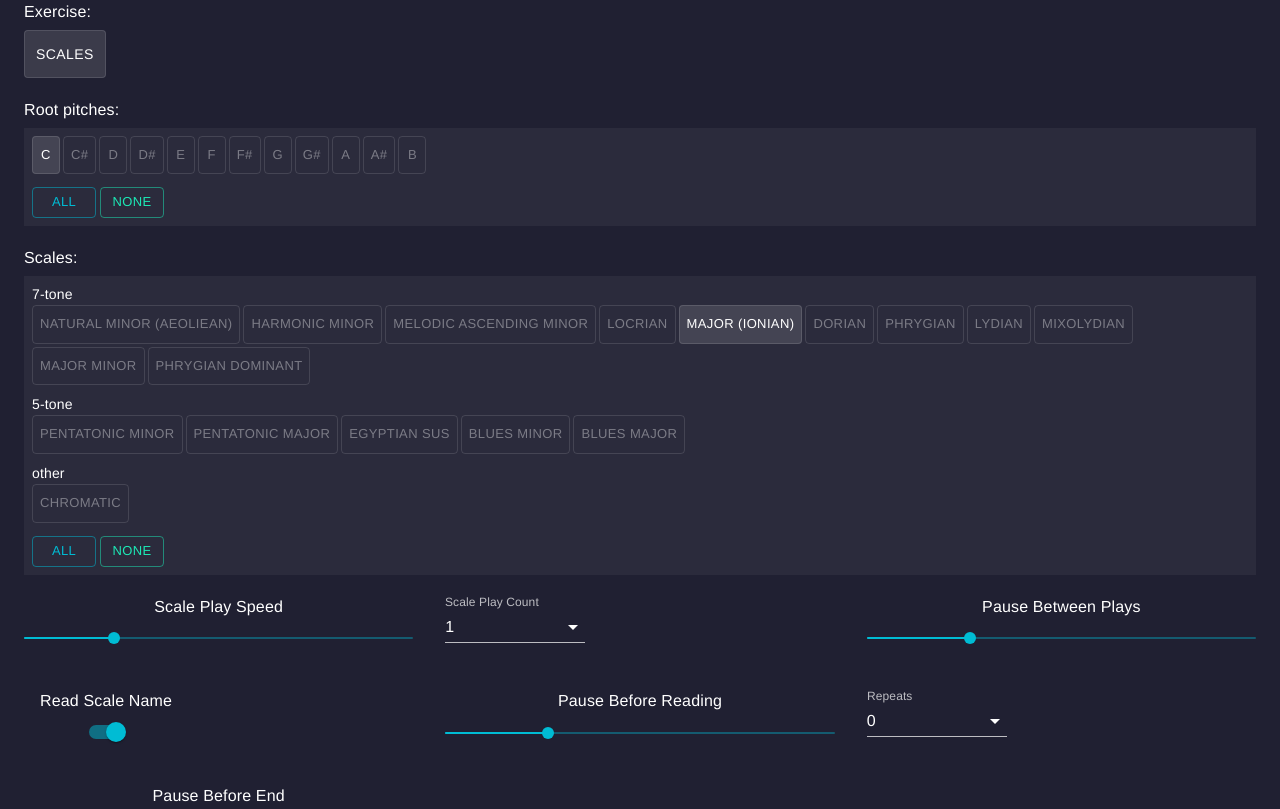
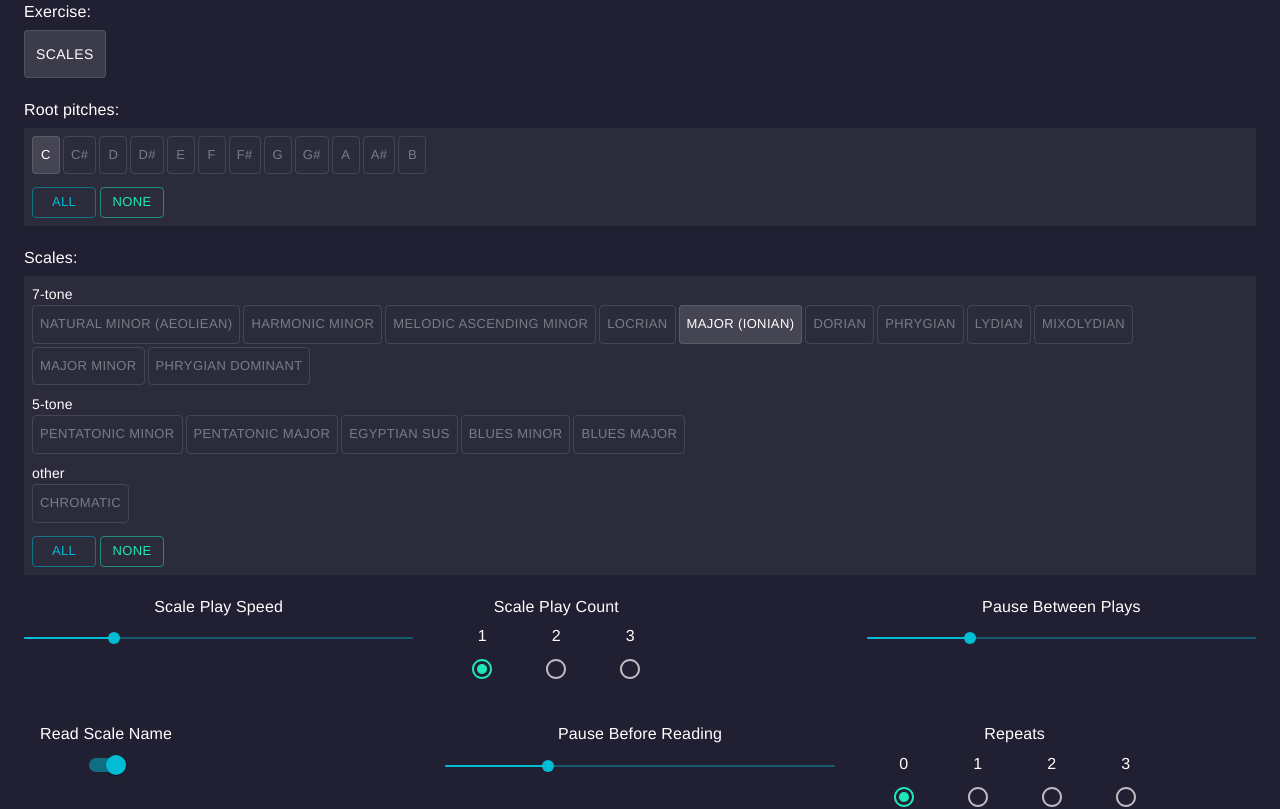
Before and after one commit to helioscope/sound-and-repetition, a React (Create React App) app: page / in a window 1280 px wide. Shown: the top 809 px of the page. Built offline with nearby package versions, Linux system fonts and the light colour scheme; a web font is replaced by a local one.

Commit message:
experimenting with radio-group for small count inputs -- looks okay, but horizontal space becomes more complicated

```diff
--- a/src/components/SmallCountControl.tsx
+++ b/src/components/SmallCountControl.tsx
@@ -1,6 +1,6 @@
 import React from 'react';
 
-import { FormControl, InputLabel, NativeSelect } from '@material-ui/core';
+import { FormControl, RadioGroup, FormControlLabel, Radio, InputLabel, NativeSelect, Typography } from '@material-ui/core';
 
 type SmallCountControlProps = {
   inputId: string,
@@ -21,8 +21,13 @@ export default function SmallCountControl (props:SmallCountControlProps) {
   let optionElems = [];
 
   if (props.label) {
+    // label = (
+    //   <InputLabel htmlFor={props.inputId}>{props.label}</InputLabel>
+    // );
     label = (
-      <InputLabel htmlFor={props.inputId}>{props.label}</InputLabel>
+      <Typography align={"center"} gutterBottom>
+        {props.label}
+      </Typography>
     );
   }
   if (props.className) {
@@ -30,8 +35,11 @@ export default function SmallCountControl (props:SmallCountControlProps) {
   }
 
   for (let i = props.min; i < max; i += step) {
+    // optionElems.push(
+    //   <option key={i} value={i}>{i}</option>
+    // );
     optionElems.push(
-      <option key={i} value={i}>{i}</option>
+      <FormControlLabel key={i} value={i} control={<Radio />} label={i} labelPlacement="top" />
     );
   }
 
@@ -39,7 +47,7 @@ export default function SmallCountControl (props:SmallCountControlProps) {
     <div className={className}>
       <FormControl>
         {label}
-        <NativeSelect
+        {/* <NativeSelect
           value={props.value}
           onChange={(evt) => {props.onChange(evt, parseInt(evt.target.value))}}
           inputProps={{
@@ -48,7 +56,15 @@ export default function SmallCountControl (props:SmallCountControlProps) {
           }}
         >
           {optionElems}
-        </NativeSelect>
+        </NativeSelect> */}
+        <RadioGroup
+          row
+          name={props.inputId}
+          value={props.value}
+          onChange={(evt, value)=>{props.onChange(evt, parseInt(value))}}
+        >
+          {optionElems}
+        </RadioGroup>
       </FormControl>
     </div>
   );
```
